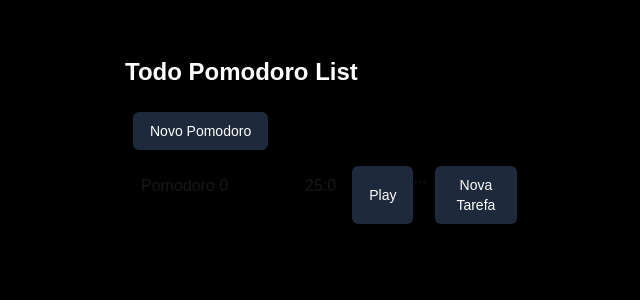
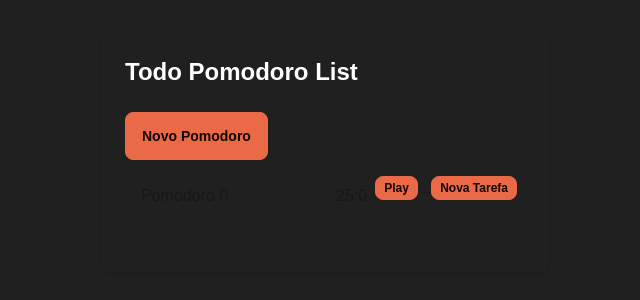
Before and after one commit to caiosousanl/todolist, a Next.js app: page / in a window 1280 px wide. Shown: the top 300 px of the page, without its empty margins (315-955 px from the left). Built offline with nearby package versions, Linux system fonts and the light colour scheme.

Commit message:
chore: add daisy ui

```diff
--- a/package.json
+++ b/package.json
@@ -19,6 +19,7 @@
     "@types/node": "^20",
     "@types/react": "^18",
     "@types/react-dom": "^18",
+    "daisyui": "^4.12.23",
     "eslint": "^8",
     "eslint-config-next": "14.2.14",
     "postcss": "^8",
--- a/src/app/components/pomodoro.tsx
+++ b/src/app/components/pomodoro.tsx
@@ -16,7 +16,9 @@ export const Pomodoro = ({ pomodoro, addTask }: PomodoroProps) => {
         <div className="basis-2/3 mt-2 ml-2">Pomodoro {pomodoro.contador}</div>
         <PomodoroTimer duracaoMin={pomodoro.duracaoMin} />
         <div>...</div> {/* todos: change pomodoro duration,  */}
-        <Button onClick={() => addTask(pomodoro.id)}>Nova Tarefa</Button>
+        <Button size="btn-xs" onClick={() => addTask(pomodoro.id)}>
+          Nova Tarefa
+        </Button>
       </div>
       <TaskList tasks={pomodoro.tasks} />
     </div>
--- a/src/app/components/pomodoroTimer.tsx
+++ b/src/app/components/pomodoroTimer.tsx
@@ -32,7 +32,7 @@ export const PomodoroTimer = (props: PomodoroTimerProps) => {
         <div>{Math.floor(time / 60) % 60}</div>:<div>{time % 60}</div>
       </div>
 
-      <Button onClick={!isRunning ? play : pause}>
+      <Button onClick={!isRunning ? play : pause} size="btn-xs">
         {isRunning ? "Pause" : "Play"}
       </Button>
     </>
--- a/src/app/components/ui/button.tsx
+++ b/src/app/components/ui/button.tsx
@@ -1,6 +1,7 @@
 interface IButtonProps {
   onClick: () => void;
   children: React.ReactNode;
+  size?: "btn-lg" | "btn-sm" | "btn-xs"; // Add size property
 }
 
 export const Button = (props: IButtonProps) => {
@@ -8,7 +9,7 @@ export const Button = (props: IButtonProps) => {
     <>
       <button
         onClick={props.onClick}
-        className="rounded-md bg-slate-800 py-2 px-4 border border-transparent text-center text-sm text-white transition-all shadow-md hover:shadow-lg focus:bg-slate-700 focus:shadow-none active:bg-slate-700 hover:bg-slate-700 active:shadow-none disabled:pointer-events-none disabled:opacity-50 disabled:shadow-none ml-2"
+        className={`btn btn-accent rounded-lg ${props.size}`} // Apply size class
         type="button"
       >
         {props.children}
--- a/src/app/layout.tsx
+++ b/src/app/layout.tsx
@@ -24,7 +24,7 @@ export default function RootLayout({
   children: React.ReactNode;
 }>) {
   return (
-    <html lang="en">
+    <html data-theme="business" lang="en">
       <body
         className={`${geistSans.variable} ${geistMono.variable} antialiased`}
       >
--- a/src/app/page.tsx
+++ b/src/app/page.tsx
@@ -54,7 +54,7 @@ const TodoList = () => {
   };
 
   return (
-    <div className="min-h-screen bg-black py-8">
+    <div className="min-h-screen bg-base-100 py-8">
       <div className="max-w-md mx-auto rounded-lg shadow p-6 ">
         <h1 className="text-2xl font-bold mb-6 text-white ">
           Todo Pomodoro List
--- a/tailwind.config.ts
+++ b/tailwind.config.ts
@@ -1,5 +1,5 @@
 import type { Config } from "tailwindcss";
-
+import daisyui from "daisyui";
 const config: Config = {
   content: [
     "./src/pages/**/*.{js,ts,jsx,tsx,mdx}",
@@ -14,6 +14,16 @@ const config: Config = {
       },
     },
   },
-  plugins: [],
+  plugins: [daisyui],
+  daisyui: {
+    themes: ["light", "dark", "cupcake", "business"], // false: only light + dark | true: all themes | array: specific themes like this ["light", "dark", "cupcake"]
+    darkTheme: "dark", // name of one of the included themes for dark mode
+    base: true, // applies background color and foreground color for root element by default
+    styled: true, // include daisyUI colors and design decisions for all components
+    utils: true, // adds responsive and modifier utility classes
+    prefix: "", // prefix for daisyUI classnames (components, modifiers and responsive class names. Not colors)
+    logs: true, // Shows info about daisyUI version and used config in the console when building your CSS
+    themeRoot: ":root", // The element that receives theme color CSS variables
+  },
 };
 export default config;
```
Also changed, not shown: 1 other file (tests, documents, lock files or other folders).
